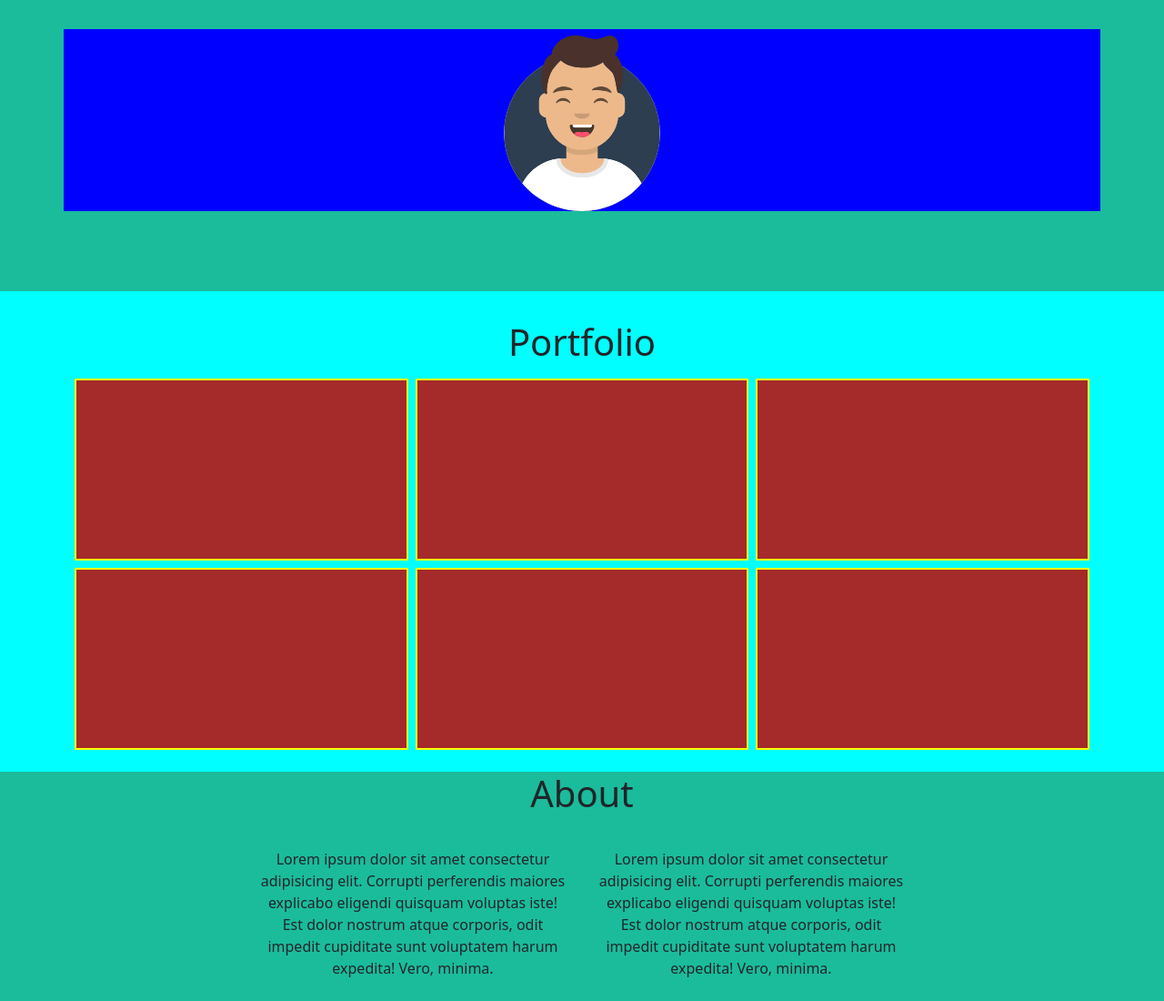
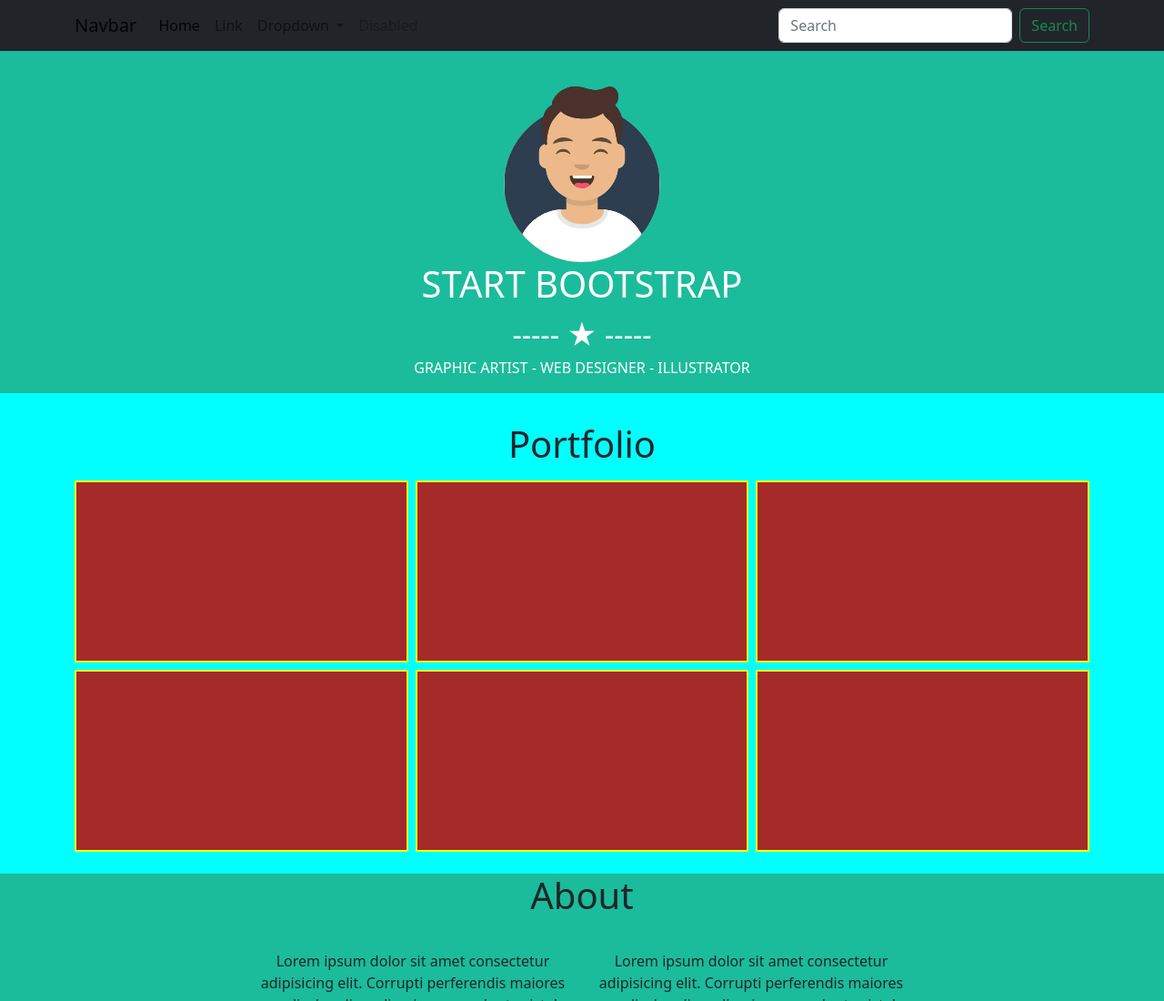
Before and after one commit to FrancescoLoCasto/html-css-bootstrap-freelancer, a plain HTML site: page index.html in a window 1280 px wide. Shown: the top 1100 px of the page at 91% size. Drawn offline with nearby package versions, Linux system fonts and the light colour scheme.

Commit message:
Insert navbar bootstrap

```diff
--- a/css/style.css
+++ b/css/style.css
@@ -1,5 +1,5 @@
 header{
-   height: 40vh;
+   color: white;
    background-color: #1abc9c;
    margin-bottom: 2rem;
    text-align: center;
@@ -24,7 +24,6 @@ footer{
 
 .my_bigbanner{
    margin-top: 2rem;
-   background-color: blue;
 }
 
 .my_bigbanner img{
--- a/index.html
+++ b/index.html
@@ -16,6 +16,43 @@
 
    <body>
 
+      <nav class="navbar navbar-expand-lg bg-dark">
+         <div class="container">
+           <a class="navbar-brand" href="#">Navbar</a>
+           <button class="navbar-toggler" type="button" data-bs-toggle="collapse" data-bs-target="#navbarSupportedContent" aria-controls="navbarSupportedContent" aria-expanded="false" aria-label="Toggle navigation">
+             <span class="navbar-toggler-icon"></span>
+           </button>
+           <div class="collapse navbar-collapse" id="navbarSupportedContent">
+             <ul class="navbar-nav me-auto mb-2 mb-lg-0">
+               <li class="nav-item">
+                 <a class="nav-link active" aria-current="page" href="#">Home</a>
+               </li>
+               <li class="nav-item">
+                 <a class="nav-link" href="#">Link</a>
+               </li>
+               <li class="nav-item dropdown">
+                 <a class="nav-link dropdown-toggle" href="#" role="button" data-bs-toggle="dropdown" aria-expanded="false">
+                   Dropdown
+                 </a>
+                 <ul class="dropdown-menu">
+                   <li><a class="dropdown-item" href="#">Action</a></li>
+                   <li><a class="dropdown-item" href="#">Another action</a></li>
+                   <li><hr class="dropdown-divider"></li>
+                   <li><a class="dropdown-item" href="#">Something else here</a></li>
+                 </ul>
+               </li>
+               <li class="nav-item">
+                 <a class="nav-link disabled">Disabled</a>
+               </li>
+             </ul>
+             <form class="d-flex" role="search">
+               <input class="form-control me-2" type="search" placeholder="Search" aria-label="Search">
+               <button class="btn btn-outline-success" type="submit">Search</button>
+             </form>
+           </div>
+         </div>
+       </nav>
+
       <!-- Header section -->
 
       <header>
@@ -23,6 +60,18 @@
             <div class="row">
                <div class="col-12 my_bigbanner">
                   <img src="./img/avatar.svg" alt="">
+
+                  <h1 class="text-uppercase">
+                     Start Bootstrap
+                  </h1>
+
+                  <pc class="text-uppercase fs-2 ">
+                     ----- &starf; -----
+                  </pc>
+
+                  <p class="text-uppercase">
+                     Graphic artist - web designer - illustrator
+                  </p>
                </div>
             </div>
          </div>
```
